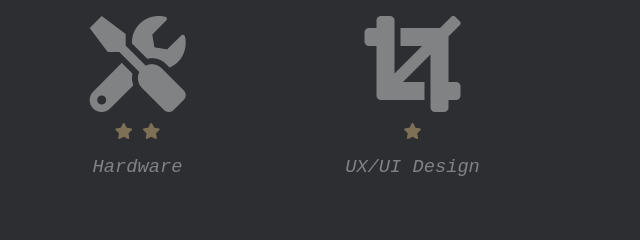
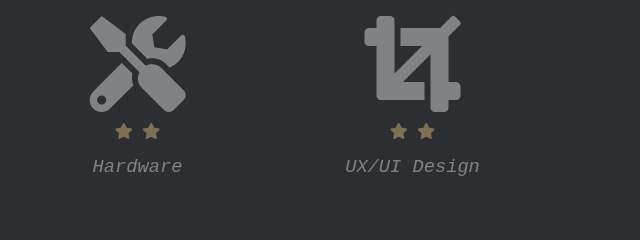
Before and after one commit to MateusDanieel/Portfolio-Dark-UI, a website: page index.html in a window 1280 px wide. Shown: the part 2760-3000 px from the top of the page, 640-1280 px from the left. Drawn offline with Linux system fonts and the light colour scheme; a web font is replaced by a local one.

Commit message:
fix: corrige nível de conhecimento em UX/UI Design.

```diff
--- a/index.html
+++ b/index.html
@@ -373,6 +373,7 @@
                     <i class="fas fa-crop fa-6x"></i>
 
                     <div class="stars">
+                        <i class="fas fa-star"></i>
                         <i class="fas fa-star"></i>
                     </div>
 
```
